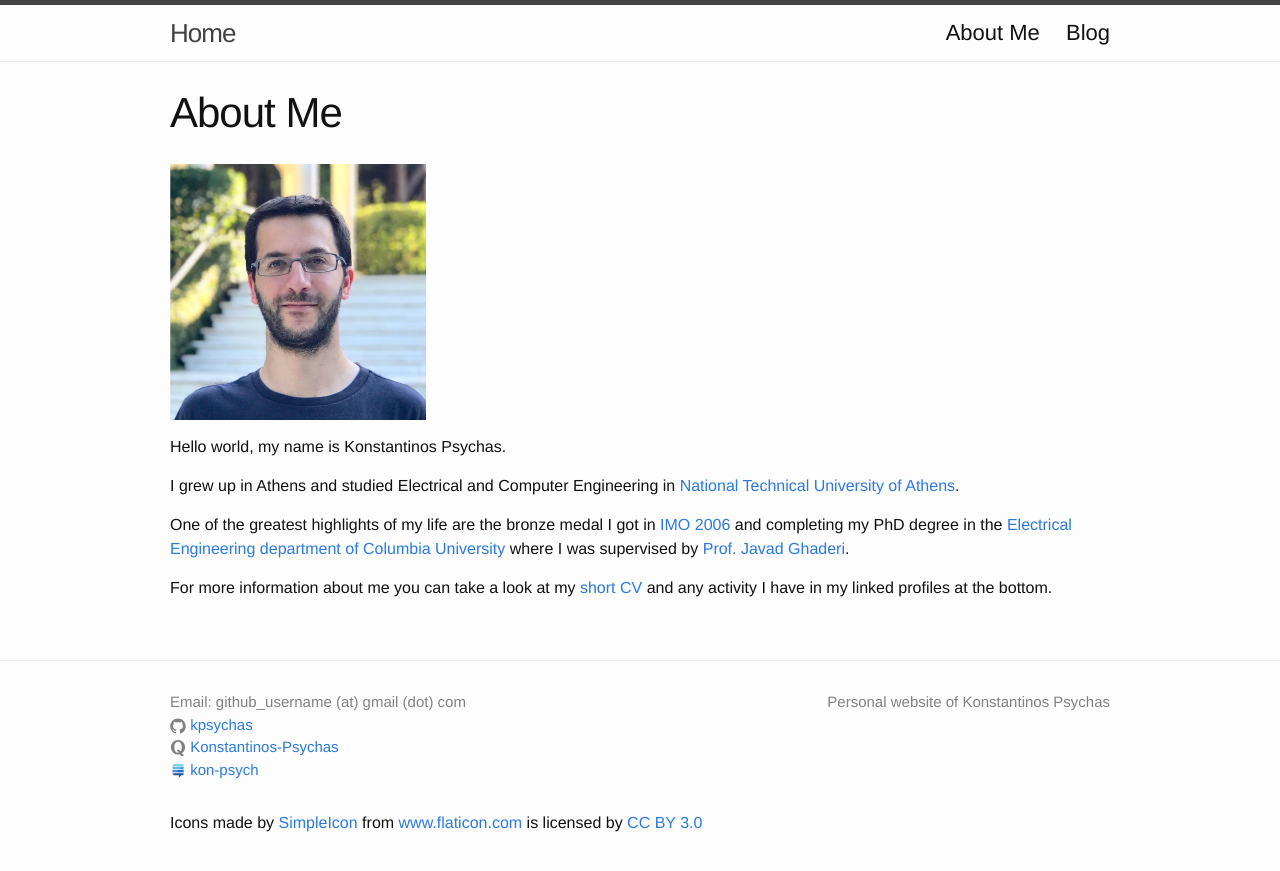
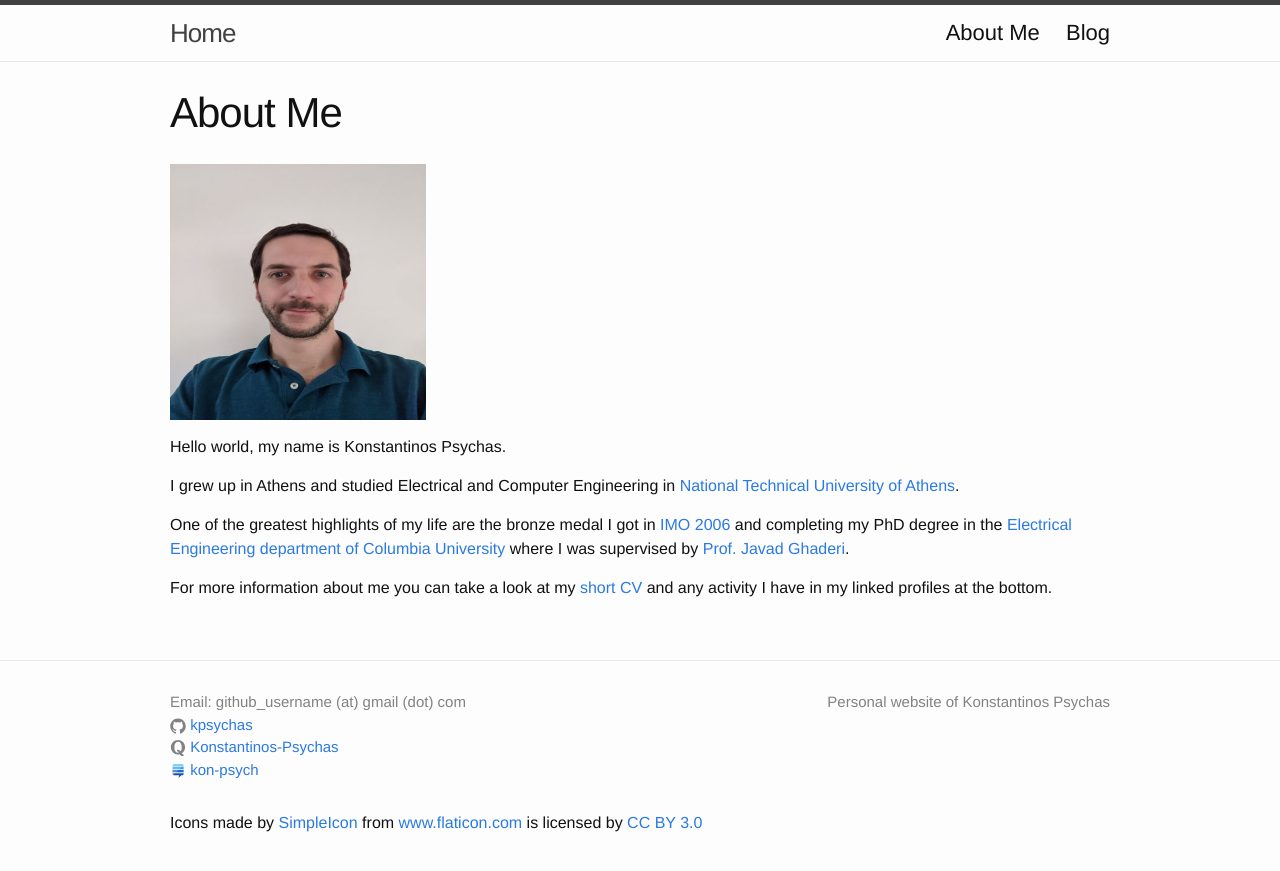
Before and after one commit to kpsychas/kpsychas.github.io, a Jekyll site: the page built from about.md, in a window 1280 px wide. Shown: the top 871 px of the page. Built offline with Jekyll 4.4.1, drawn with Linux system fonts in a browser that asks for light colours.

Commit message:
photo change (temporary)

```diff
--- a/about.md
+++ b/about.md
@@ -5,7 +5,7 @@ permalink: /about/
 ---
 
 
-<img src="/images/photo.jpg" alt="Personal Photo" height="256" width="256">
+<img src="/images/photo2.jpg" alt="Personal Photo" height="256" width="256">
 
 Hello world, my name is Konstantinos Psychas.
 
```
Also changed, not shown: images/photo2.jpg (added).
